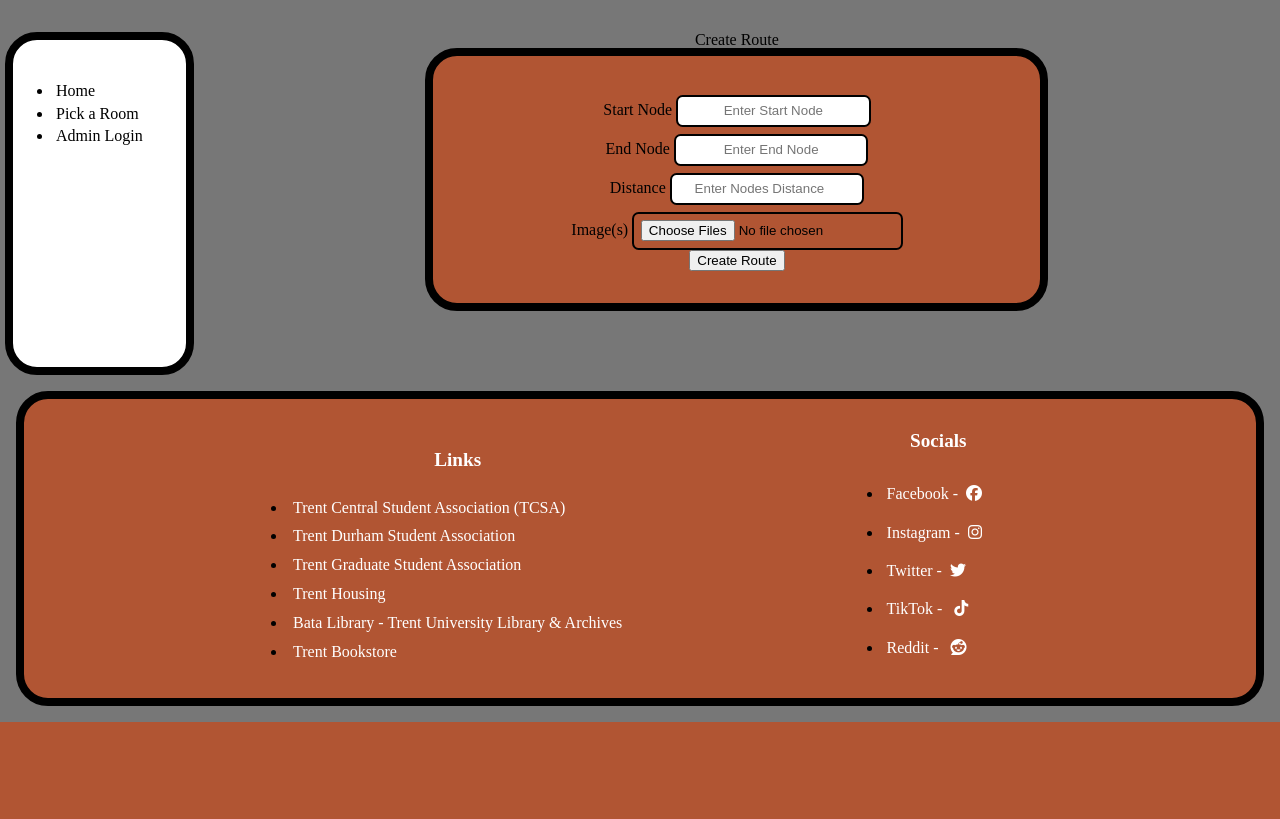
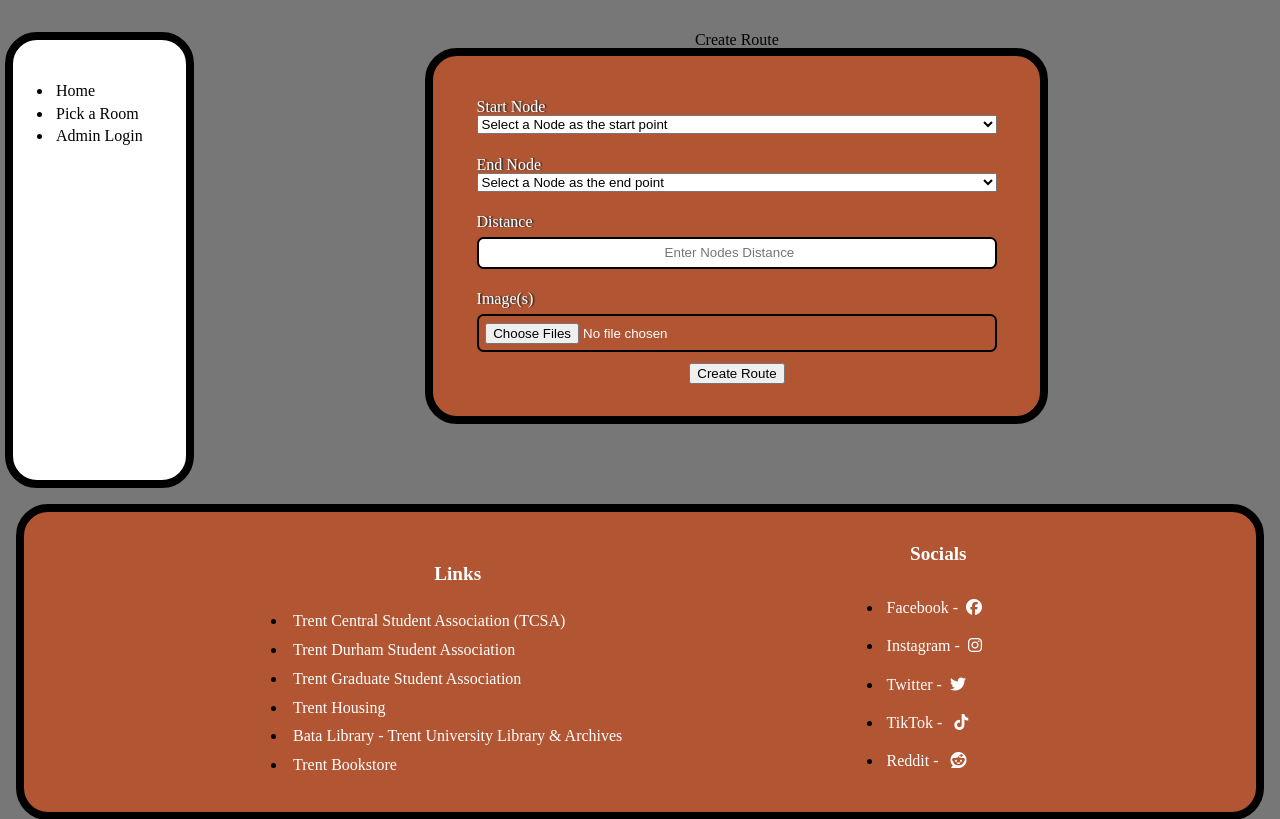
Before and after one commit to HamzaGiTX786/COIS-4000Y---Trent-Class-Find, a PHP site: page /createRoute.php in a window 1280 px wide. Shown: the part 96-915 px from the top of the page. Before the commit the page ends 818 px from the top, so only its background shows below. Run offline with PHP 8.4, Linux system fonts and the light colour scheme; tables that the repository leaves empty or names only in its code hold one stand-in row (values such as "Sample post"); some libraries are stand-ins or nearby versions.

Commit message:
file upload for multiple images

```diff
--- a/createRoute.php
+++ b/createRoute.php
@@ -1,31 +1,33 @@
 <?php
 include 'includes/library.php';
+
+$q = "SELECT Name,ID FROM Node ORDER BY Name ASC";
+$stmt = mysqli_stmt_init($conn);
+if(!mysqli_stmt_prepare($stmt,$q))
+{
+    echo "SQL prepare failed";
+}
+else{
+    mysqli_stmt_execute($stmt);
+    $result = mysqli_stmt_get_result($stmt);
+    $nodes = mysqli_fetch_all($result); // get output for the searched item
+}
+
 
 $errors = array(); //declare empty array to add errors too
 $Start_Node = $_POST['Start_Node'] ?? null;
 $End_Node = $_POST['End_Node'] ?? null;
 $Distance= $_POST['Distance'] ?? null;
 
+$tempname = array();
+$filename = array();
+
+$direx = explode('/', getcwd());
+define('WEBROOT', "/$direx[1]/$direx[2]/$direx[3]/"); //home/username/public_html
+$folder = WEBROOT."www_data/img/";
+
 if (isset($_POST['submit']))
-{ //only do this code if the form has been submitted
-    //validate user has entered a first name
-
-    $tempname = $_FILES['image']['tmp_name'];
-    // hamza file uplaod
-    $direx = explode('/', getcwd());
-    define('WEBROOT', "/$direx[1]/$direx[2]/$direx[3]/"); //home/username/public_html
-    $folder = WEBROOT."www_data/img/";
-    var_dump($direx);
-    echo "    ||   ";
-    echo $folder;
-    $filename = $_FILES['image']['name'];
-    $exts = explode(".", $filename); // split based on period
-    $ext = $exts[count($exts)-1]; //take the last split (contents after last period)
-
-    $filename= substr($tempname, strrpos($tempname, '/') + 1).".".$ext;
-    echo $filename;
-   // move_uploaded_file($_FILES['image']['tmp_name'],'../'.$folder);
-    $jsonStore = json_encode($filename); // encode filename in a JSON
+{
 
     if (!isset($Start_Node) || strlen($Start_Node) === 0)
     {
@@ -35,43 +37,63 @@ if (isset($_POST['submit']))
     {
         $errors['End_Node'] = true;
     }
-    if (!isset($Distnace) || strlen($Distnace) === 0)
+    if($End_Node == $Start_Node)
     {
-        $errors['Distnace'] = true;
+        $errors['same'] = true;
     }
-   // var_dump($errors);
+    if (!isset($Distance) || strlen($Distance) === 0)
+    {
+        $errors['Distance'] = true;
+    }
+
 
     if(count($errors)===0) //if no errors are encountered
     {
-        echo "made it";
-    $query = "INSERT INTO Edge VALUES(NULL,?,?,?,NULL)"; //select the row of the table with the given username
+        for($i =0; $i<sizeof($_FILES['image']['name']); $i++)
+        {
+            array_push($tempname, $_FILES['image']['tmp_name'][$i]);
+            array_push($filename,$_FILES['image']['name'][$i]);
+
+            for($j=0;$j<sizeof($filename);$j++)
+            {
+            $exts = explode(".", $filename[$j]); // split based on period
+            $ext = $exts[count($exts)-1]; //take the last split (contents after last period)
+
+            $filename[$j]= substr($tempname[$j], strrpos($tempname[$j], '/') + 1).".".$ext;
+            }
+
+        }
+
+    $images = implode(",",$filename);
+    $images = json_encode($images);
+
+    $query = "INSERT INTO Edge VALUES(NULL,?,?,?,?)"; //select the row of the table with the given username
     $stmt = mysqli_stmt_init($conn);
     if(!mysqli_stmt_prepare($stmt,$query))
     {
         echo "SQL prepare failed";
     }else{
-    if(!mysqli_stmt_bind_param($stmt,"sss",$Start_Node,$End_Node,$Distance)){
+    if(!mysqli_stmt_bind_param($stmt,"ssss",$Start_Node,$End_Node,$Distance,$images)){
         echo "bind failed";
     }
-    echo "bind good";
     if(!mysqli_stmt_execute($stmt)){
         echo "exec failed";
     }
-    if(move_uploaded_file($tempname,$folder.$filename))
+
+for($k = 0; $k<sizeof($tempname);$k++){
+
+     if(move_uploaded_file($tempname[$k],$folder.$filename[$k]))
     {
-       header("Location: index");
-        exit();
+       //do nothing
     }
     else{
         echo "Image upload error";
         die();
     }
+        }
     }
 }
-
-
 }
-
 ?>
 
 
@@ -98,27 +120,38 @@ if (isset($_POST['submit']))
     <main>
 
     <h2>Create Route</h2>
-    <form id="create" name="create" method="post" novalidate>
+    <form id="create" name="create" method="post"  enctype="multipart/form-data" novalidate>
 
-                    <div>
+                    <div class="start">
                         <label for="Start_Node">Start Node</label>
-                        <input type="text" name="Start_Node" id="Start_Node" placeholder="Enter Start Node" value="" required />
+                        <select name="Start_Node" id="Start_Node" required>
+                            <option value="">Select a Node as the start point</option>
+                            <?php foreach($nodes as $node):?>
+                                <option value="<?= $node[1];?>"><?= $node[0];?></option>
+                            <?php endforeach; ?>
+                        </select>
                          <span class="error <?=!isset($errors['Start_Node']) ? 'hidden' : "";?>">Please enter Start Node</span>
                     </div>
-                    <div>
+                    <div class="end">
                         <label for="End_Node">End Node</label>
-                        <input type="text" name="End_Node" id="End_Node" placeholder="Enter End Node" value="" required />
+                        <select name="End_Node" id="End_Node" required>
+                        <option value="">Select a Node as the end point</option>
+                        <?php foreach($nodes as $node):?>
+                                <option value="<?= $node[1];?>"><?= $node[0];?></option>
+                            <?php endforeach; ?>
+                        </select>
                          <span class="error <?=!isset($errors['End_Node']) ? 'hidden' : "";?>">Please enter End Node</span>
+                         <span class="error <?=!isset($errors['same']) ? 'hidden' : "";?>">End Node cannot be same as Start Node</span>
                     </div>
-                    <div>
+                    <div class="start">
                         <label for="Distance">Distance</label>
-                        <input type="number" name="Distance" id="Distance" placeholder="Enter Nodes Distance" value="" required />
+                        <input type="number" min="0" name="Distance" id="Distance" placeholder="Enter Nodes Distance" value="" required />
                          <span class="error <?=!isset($errors['Distance']) ? 'hidden' : "";?>">Please enter Nodes Distance</span>
                     </div>
 
-                    <div>
+                    <div class="start">
                         <label for="image">Image(s)</label>
-                        <input type="file" id="image" name="image" multiple>
+                        <input type="file" id="image" name="image[]" multiple>
                          <span class="error <?=!isset($errors['image']) ? 'hidden' : "";?>">Please Upload Images</span>
 
                     </div>
```
